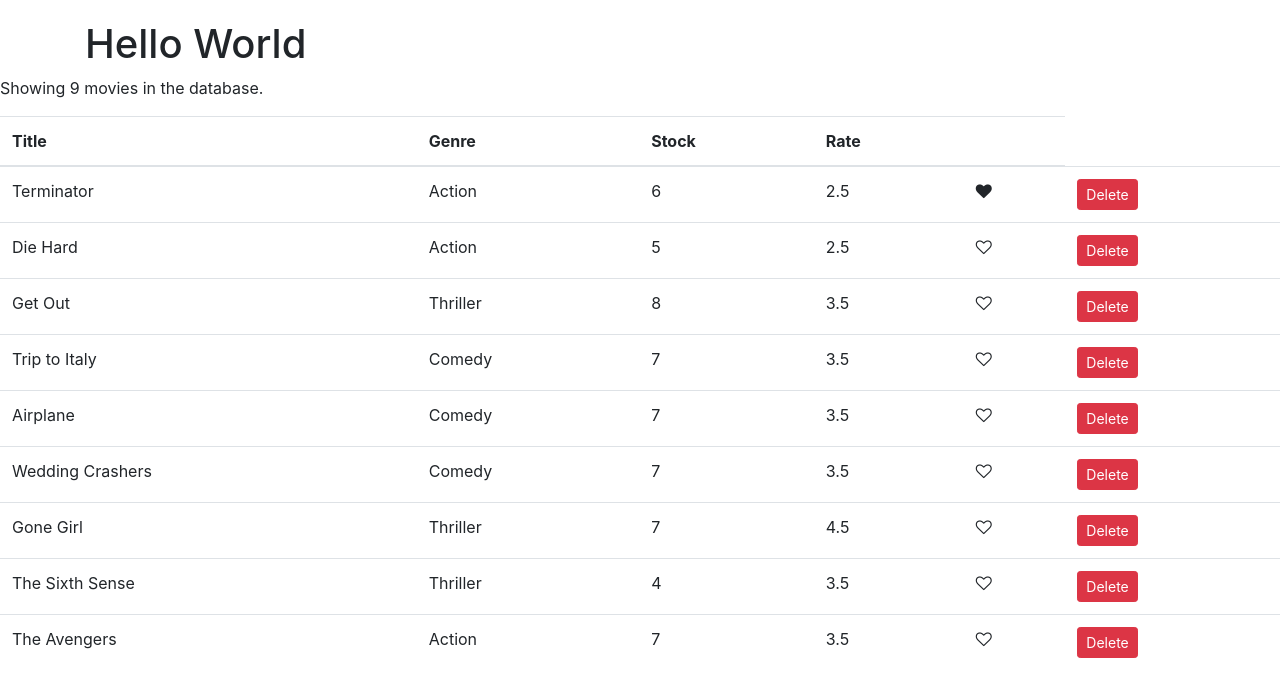
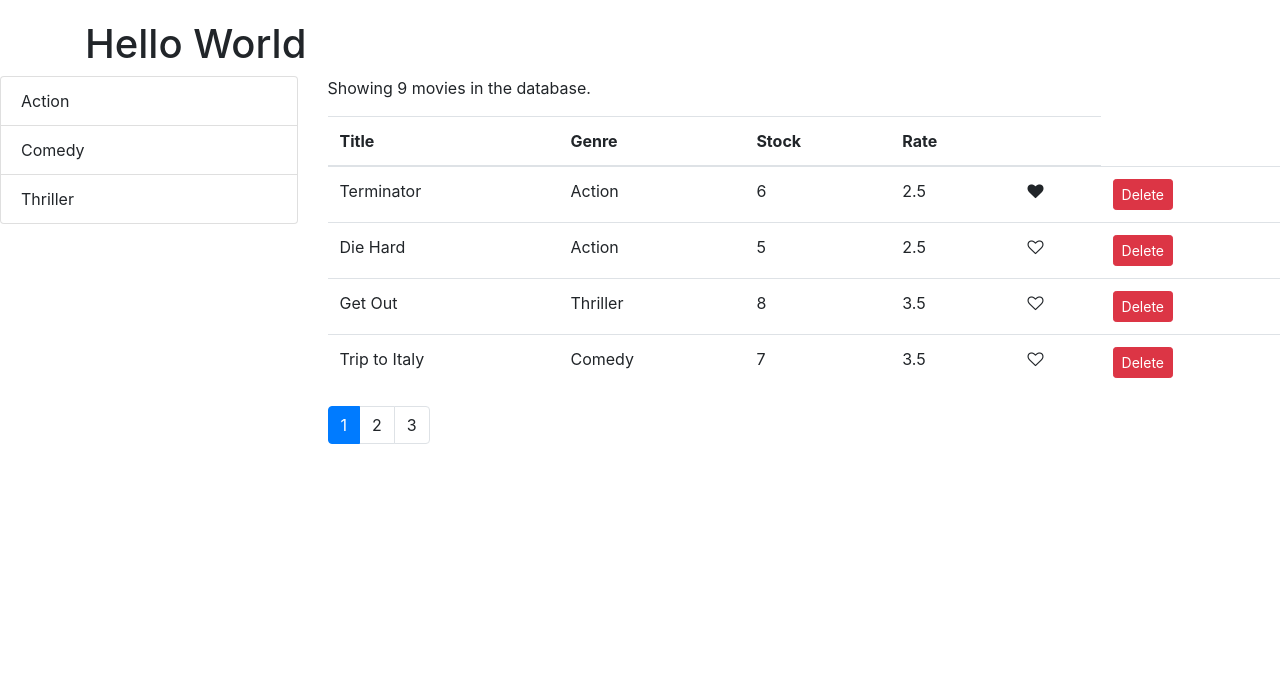
Before and after one commit to JinxyPyrope/vidly-project, a React (Create React App) app: page / in a window 1280 px wide. Shown: the top 696 px of the page. Built offline with nearby package versions, Linux system fonts and the light colour scheme.

Commit message:
More pieces added

```diff
--- a/package.json
+++ b/package.json
@@ -9,6 +9,7 @@
     "bootstrap": "^4.1.1",
     "font-awesome": "^4.7.0",
     "lodash": "^4.17.10",
+    "prop-types": "^15.6.2",
     "react": "^18.2.0",
     "react-dom": "^18.2.0",
     "react-scripts": "5.0.1",
--- a/src/components/MovieList.jsx
+++ b/src/components/MovieList.jsx
@@ -1,11 +1,21 @@
 import React, { Component } from "react"
 import { getMovies } from "../services/fakeMovieService"
+import { getGenres } from "../services/fakeGenreService"
 import Like from "./common/like"
 import Pagination from "./common/pagination"
+import ListGroup from "./common/listGroup"
+import { paginate } from "../utils/paginate"
+
 class Movies extends Component {
   state = {
-    movies: getMovies(),
+    movies: [],
+    genre: [],
+    currentPage: 1,
     pageSize: 4
+  }
+
+  componentDidMount() {
+    this.setState({ movies: getMovies(), genres: getGenres() })
   }
 
   handleDelete = movie => {
@@ -22,15 +32,22 @@ class Movies extends Component {
   }
 
   handlePageChange = page => {
-    console.log(page)
+    this.setState({ currentPage: page })
   }
 
   render() {
     const { length: count } = this.state.movies
+    const { pageSize, currentPage, movies: allMovies } = this.state
     if (count === 0) return <p>There are no movies in the database.</p>
 
+    const movies = paginate(allMovies, currentPage, pageSize)
+
     return (
-      <React.Fragment>
+      <div className="row">
+        <div className="col-3">
+          <ListGroup items={this.state.genres} onItemSelect={this.handleGenreSelect} />
+        </div>
+        <div className="col">
           <p>Showing {count} movies in the database.</p>
           <table className="table">
             <thead>
@@ -43,7 +60,7 @@ class Movies extends Component {
               </tr>
             </thead>
             <tbody>
-            {this.state.movies.map(movie => (
+              {movies.map(movie => (
                 <tr key={movie._id}>
                   <td>{movie.title}</td>
                   <td>{movie.genre.name}</td>
@@ -61,8 +78,9 @@ class Movies extends Component {
               ))}
             </tbody>
           </table>
-        <Pagination itemsCount={count} pageSize={10} onPageChange={this.handlePageChange} />
-      </React.Fragment>
+          <Pagination itemsCount={count} pageSize={this.state.pageSize} currentPage={this.state.currentPage} onPageChange={this.handlePageChange} />
+        </div>
+      </div>
     )
   }
 }
--- /dev/null
+++ b/src/components/common/listGroup.jsx
@@ -0,0 +1,21 @@
+import React, { Component } from "react"
+
+const ListGroup = props => {
+  const { items, textProperty, valueProperty, onItemSelect } = props
+  return (
+    <ul className="list-group">
+      {items.map(item => (
+        <li onClick={() => onItemSelect(item)} key={item[valueProperty]} className="list-group-item">
+          {item[textProperty]}
+        </li>
+      ))}
+    </ul>
+  )
+}
+
+ListGroup.defaultProps = {
+  textProperty: "name",
+  valueProperty: "_id"
+}
+
+export default ListGroup
--- a/src/components/common/pagination.jsx
+++ b/src/components/common/pagination.jsx
@@ -1,8 +1,10 @@
 import React, { Component } from "react"
+import PropTypes from "prop-types"
 import _ from "lodash"
 
 const Pagination = props => {
-  const { itemsCount, pageSize } = props
+  const { itemsCount, pageSize, currentPage, onPageChange } = props
+  console.log(currentPage)
 
   const pagesCount = Math.ceil(itemsCount / pageSize)
   if (pagesCount === 1) return null
@@ -12,8 +14,10 @@ const Pagination = props => {
     <nav>
       <ul className="pagination">
         {pages.map(page => (
-          <li key={page} className="page-item">
-            <a className="page-link">{page}</a>
+          <li key={page} className={page === currentPage ? "page-item active" : "page-item"}>
+            <a className="page-link" onClick={() => onPageChange(page)}>
+              {page}
+            </a>
           </li>
         ))}
       </ul>
@@ -21,4 +25,11 @@ const Pagination = props => {
   )
 }
 
+Pagination.propTypes = {
+  itemsCount: PropTypes.number.isRequired,
+  pageSize: PropTypes.number.isRequired,
+  currentPage: PropTypes.number.isRequired,
+  onPageChange: PropTypes.func.isRequired
+}
+
 export default Pagination
--- /dev/null
+++ b/src/utils/paginate.js
@@ -0,0 +1,6 @@
+import _ from "lodash"
+
+export function paginate(items, pageNumber, pageSize) {
+  const startIndex = (pageNumber - 1) * pageSize
+  return _(items).slice(startIndex).take(pageSize).value()
+}
```
Also changed, not shown: 1 other file (tests, documents, lock files or other folders). Lines whose indentation alone changed are shown as unchanged.
